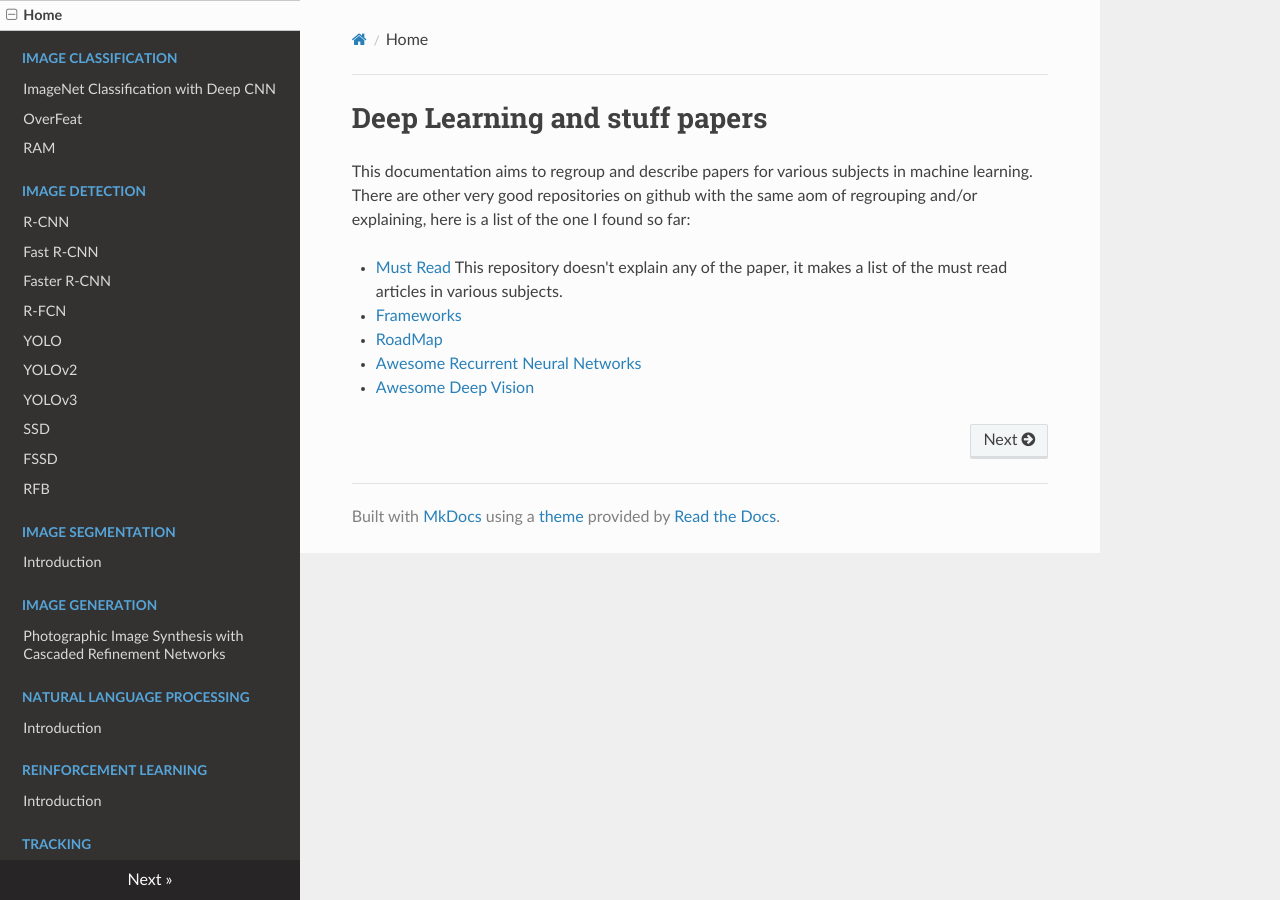
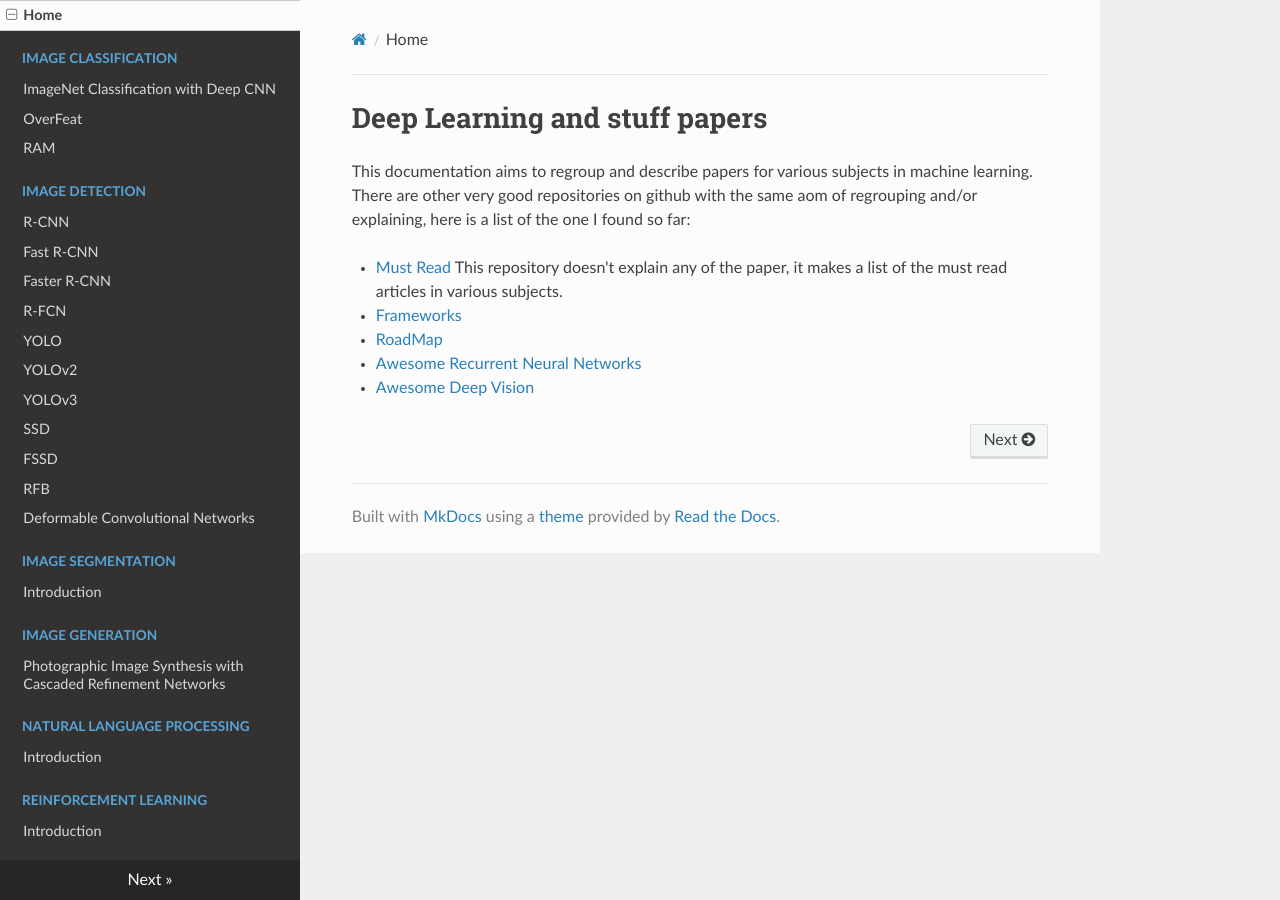
Before and after one commit to D3lt4lph4/papers, an MkDocs documentation site: the page built from docs/index.md, in a window 1280 px wide. Built offline with MkDocs 1.6.1, drawn with Linux system fonts in a browser that asks for light colours; nearby versions of some CDN libraries; old or Windows-style settings are respelled for this version of MkDocs.

Commit message:
updating the mkdocs file

```diff
--- a/mkdocs.yml
+++ b/mkdocs.yml
@@ -35,6 +35,7 @@ pages:
       - SSD: imagedetection/ssd.md
       - FSSD: imagedetection/fssd.md
       - RFB: imagedetection/rfb.md
+      - Deformable Convolutional Networks: imagedetection/deformableconvolutionalnetworks.md
     - Image Segmentation:
       - Introduction: imageseg/index.md
     - Image Generation:
```
